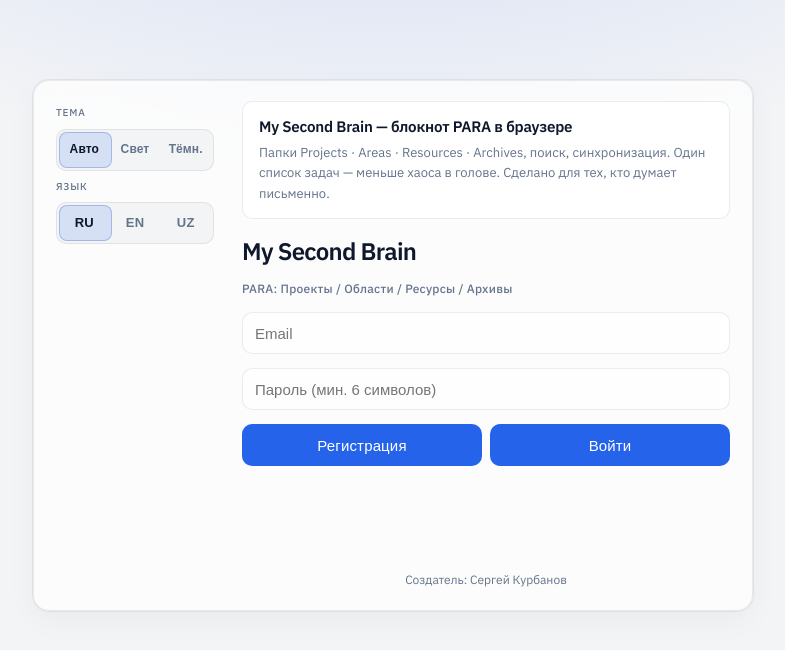
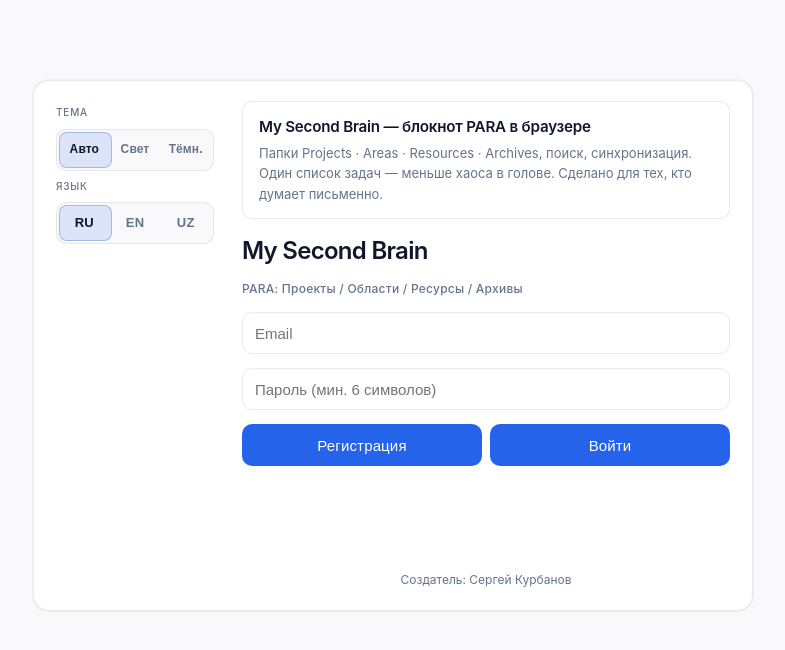
Before and after one commit to s-ksm1/my-site, a website: page web/index.html in a window 1280 px wide. Shown: the whole page, without its empty margins (247-1032 px from the left). Drawn offline with Linux system fonts and the light colour scheme; no server answers.

Commit message:
1 antigravity

```diff
--- a/web/styles.css
+++ b/web/styles.css
@@ -1625,7 +1625,64 @@ textarea {
   transform: scale(1.02);
 }
 
-/* UI Redesign Tweaks */
+/* UI Redesign Tweaks - Minimalist / Notion / Apple Style */
+:root {
+  --radius: 10px;
+  --radius-sm: 6px;
+  font-family: -apple-system, BlinkMacSystemFont, "Segoe UI", Roboto, Helvetica, Arial, sans-serif;
+  --bg: #f9f9fb !important;
+  --panel: #ffffff;
+  --panel-strong: #ffffff;
+  --sidebar-bg: transparent;
+  --border: rgba(0, 0, 0, 0.08);
+  --shadow-line: 0 0 0 1px rgba(0, 0, 0, 0.04);
+}
+
+:root[data-theme="dark"] {
+  --bg: #1e1e1e !important;
+  --panel: #252526;
+  --panel-strong: #252526;
+  --sidebar-bg: transparent;
+  --border: rgba(255, 255, 255, 0.1);
+  --shadow-line: 0 0 0 1px rgba(255, 255, 255, 0.06);
+}
+
+body {
+  background: var(--bg) !important; /* Override radial gradient */
+}
+
+header, .card, .mobile-nav, .toast, aside.sidebar-rail.card {
+  backdrop-filter: none !important;
+  -webkit-backdrop-filter: none !important;
+  background: var(--panel-strong) !important;
+}
+
+header {
+  border-bottom: 1px solid var(--border);
+  box-shadow: none;
+}
+
+.card {
+  box-shadow: 0 1px 3px rgba(0,0,0,0.02), var(--shadow-line) !important;
+}
+
+.note {
+  box-shadow: 0 1px 2px rgba(0,0,0,0.03), var(--shadow-line) !important;
+  background: var(--panel) !important;
+}
+
+.note:hover {
+  box-shadow: 0 4px 12px rgba(0,0,0,0.05), var(--shadow-line) !important;
+  transform: translateY(-1px) !important;
+}
+
+.kanban-column {
+  background: transparent !important;
+  border-color: transparent !important;
+  box-shadow: none !important;
+}
+
+/* Old UI Redesign Tweaks */
 :root {
   --radius: 16px;
   --radius-sm: 10px;
```
